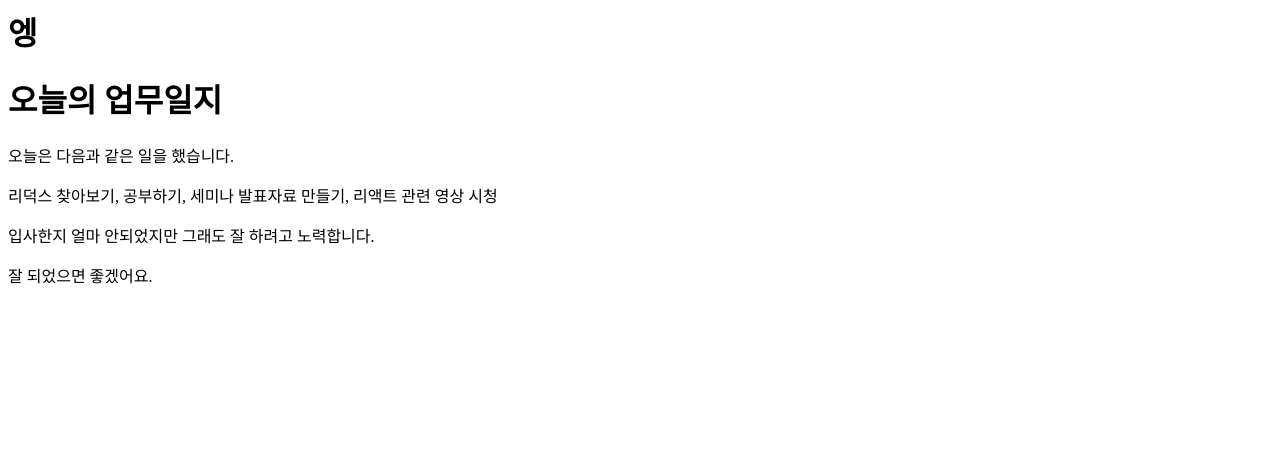
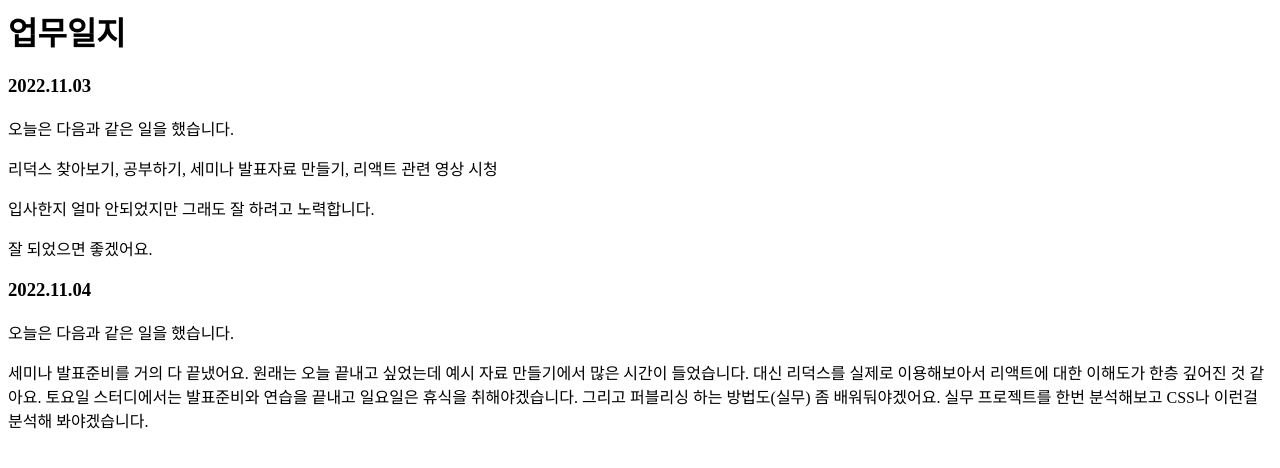
Before and after one commit to Haeryun88/JanDis, a React (Create React App) app: page / in a window 1280 px wide. Shown: the top 468 px of the page. Built offline with nearby package versions, Linux system fonts and the light colour scheme.

Commit message:
2 files modified, 1 added

```diff
--- a/src/App.js
+++ b/src/App.js
@@ -1,11 +1,13 @@
 import React from 'react';
 import D20221103 from './Component/D20221103.js';
+import D20221104 from './Component/D20221104.js';
 
 export default function App() {
   return (
     <div>
-      <h1>엥</h1>
+      <h1>업무일지</h1>
       <D20221103 />
+      <D20221104 />
     </div>
   );
 }
--- a/src/Component/D20221103.js
+++ b/src/Component/D20221103.js
@@ -3,7 +3,7 @@ import React from 'react';
 export default function D20221103() {
   return (
     <div>
-      <h1>오늘의 업무일지</h1>
+      <h3>2022.11.03</h3>
       <p>오늘은 다음과 같은 일을 했습니다. </p>
       <p>리덕스 찾아보기, 공부하기, 세미나 발표자료 만들기, 리액트 관련 영상 시청 </p>
       <p>입사한지 얼마 안되었지만 그래도 잘 하려고 노력합니다.  </p>
--- /dev/null
+++ b/src/Component/D20221104.js
@@ -0,0 +1,18 @@
+import React from 'react';
+
+export default function D20221104() {
+  return (
+    <div>
+      <h3>2022.11.04</h3>
+      <p>오늘은 다음과 같은 일을 했습니다. </p>
+      <p>
+        세미나 발표준비를 거의 다 끝냈어요. 원래는 오늘 끝내고 싶었는데 예시
+        자료 만들기에서 많은 시간이 들었습니다. 대신 리덕스를 실제로
+        이용해보아서 리액트에 대한 이해도가 한층 깊어진 것 같아요. 토요일
+        스터디에서는 발표준비와 연습을 끝내고 일요일은 휴식을 취해야겠습니다.
+        그리고 퍼블리싱 하는 방법도(실무) 좀 배워둬야겠어요. 실무 프로젝트를
+        한번 분석해보고 CSS나 이런걸 분석해 봐야겠습니다.
+      </p>
+    </div>
+  );
+}
```
